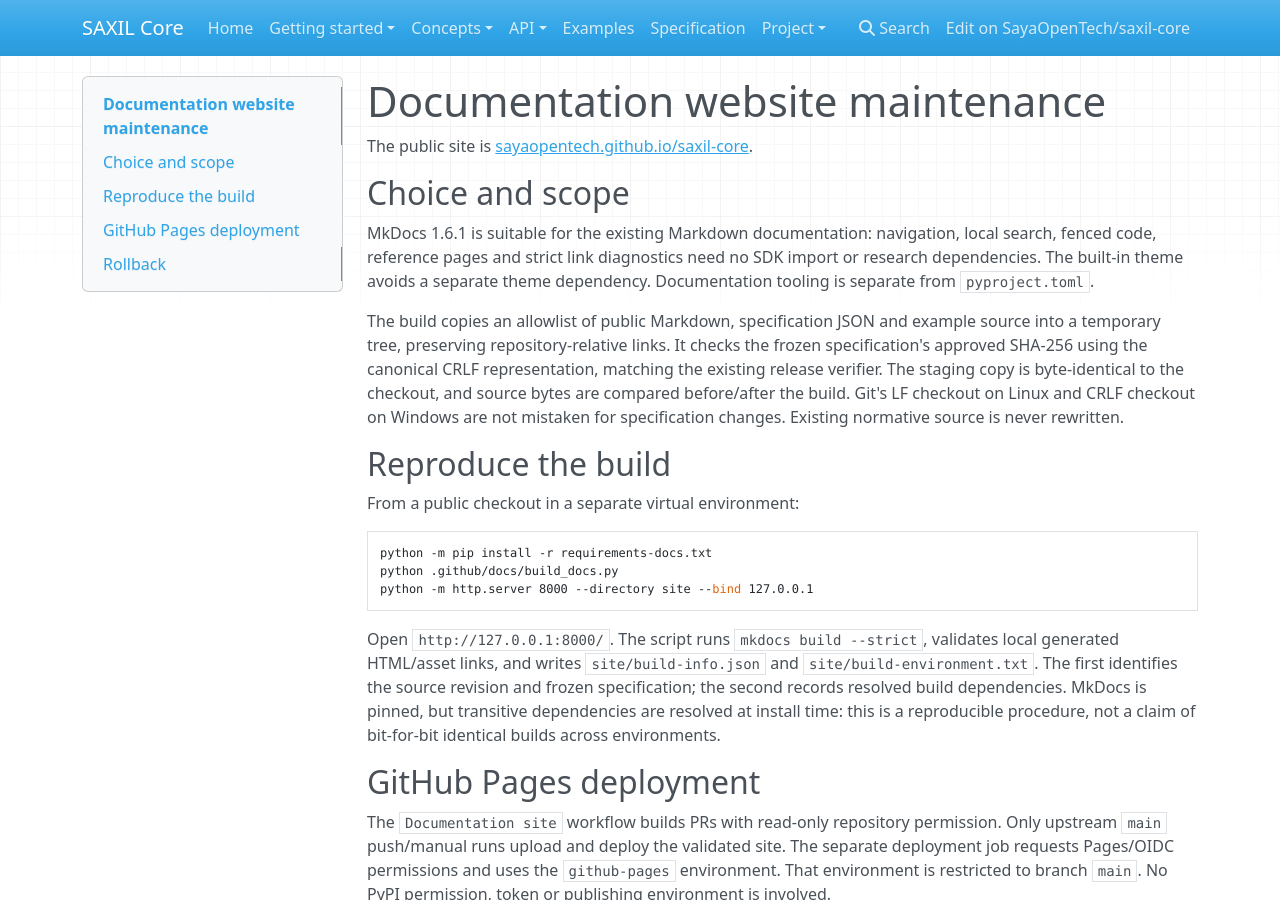
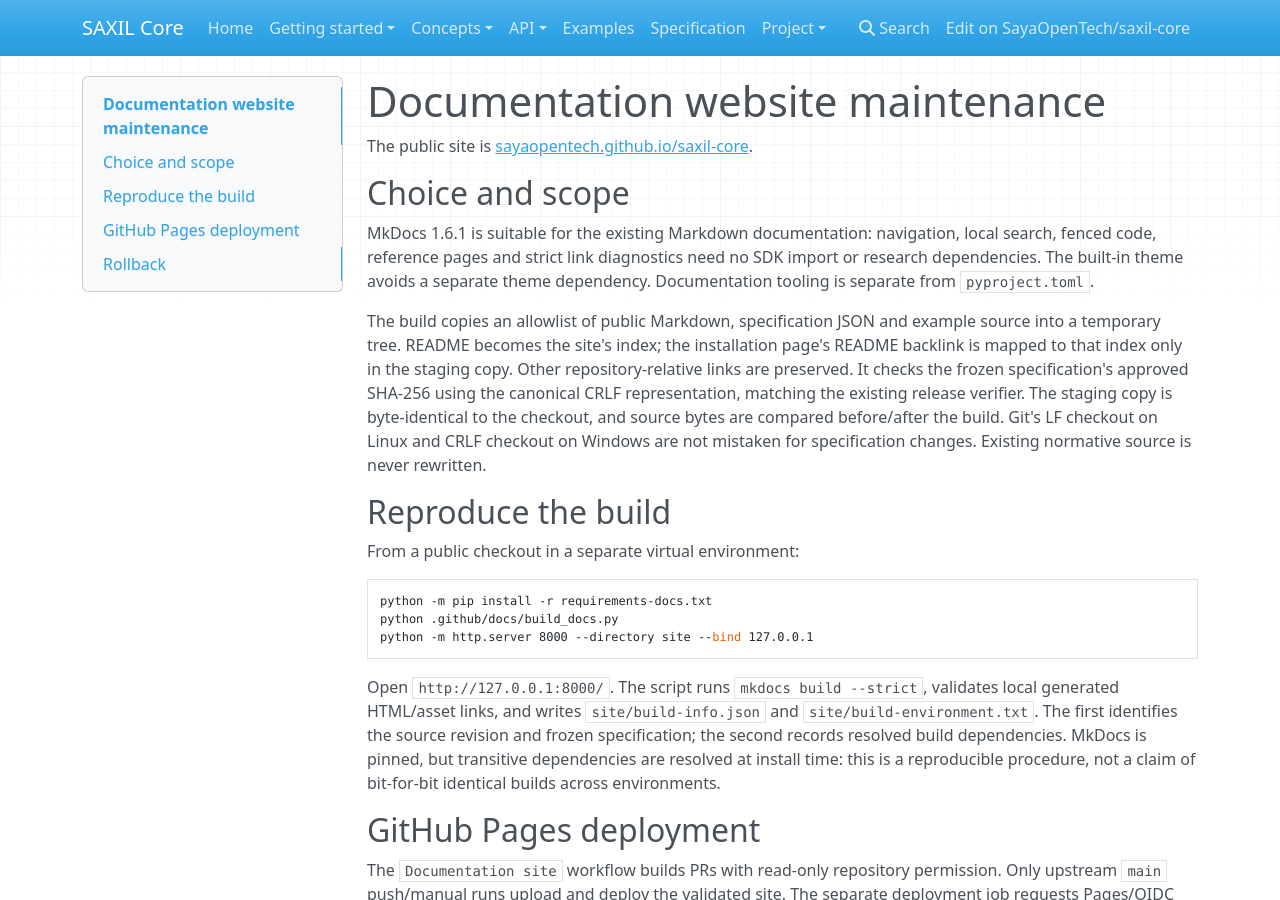
Before and after one commit to SayaOpenTech/saxil-core, an MkDocs documentation site: the page built from docs/DOCUMENTATION_SITE.md, in a window 1280 px wide and 900 px high. Built offline with MkDocs 1.6.1, drawn with Linux system fonts in a browser that asks for light colours; nearby versions of some CDN libraries.

Commit message:
docs: map repository README links to the site homepage
Signed-off-by: Pedram Niloofari <20116710+xwpedram@users.noreply.github.com>

```diff
--- a/docs/DOCUMENTATION_SITE.md
+++ b/docs/DOCUMENTATION_SITE.md
@@ -10,7 +10,9 @@ SDK import or research dependencies. The built-in theme avoids a separate theme
 dependency. Documentation tooling is separate from `pyproject.toml`.
 
 The build copies an allowlist of public Markdown, specification JSON and example
-source into a temporary tree, preserving repository-relative links. It checks the
+source into a temporary tree. README becomes the site's index; the installation
+page's README backlink is mapped to that index only in the staging copy. Other
+repository-relative links are preserved. It checks the
 frozen specification's approved SHA-256 using the canonical CRLF representation,
 matching the existing release verifier. The staging copy is byte-identical to the
 checkout, and source bytes are compared before/after the build. Git's LF checkout
```
Also changed, not shown: .github/docs/build_docs.py.
